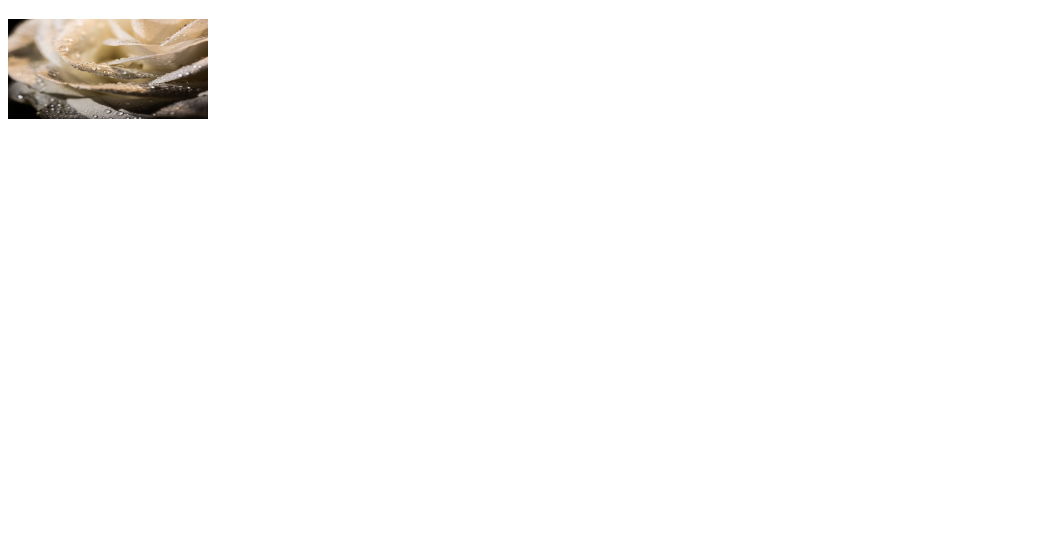
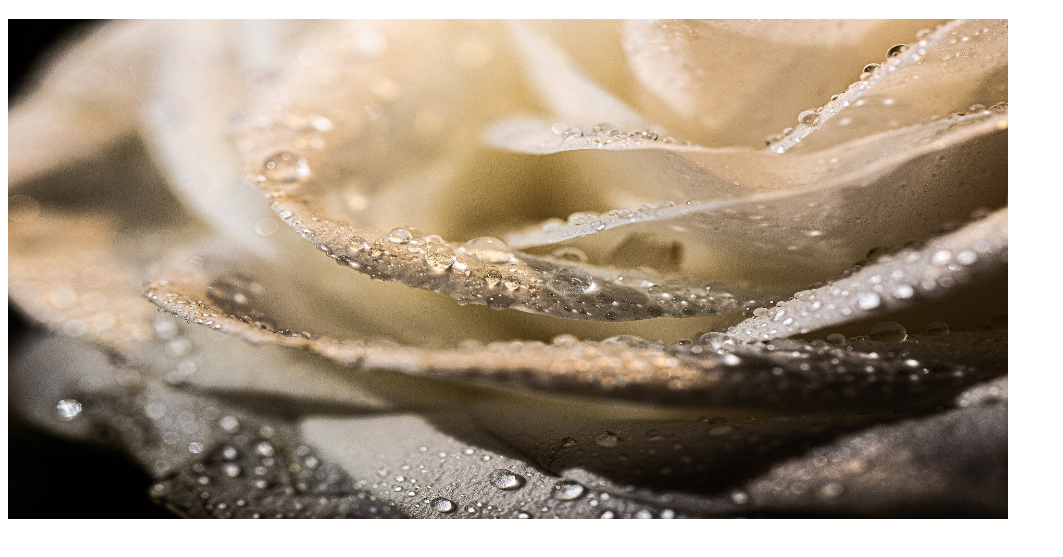
Before and after one commit to laurataisto/laurataisto.github.io, a plain HTML site: page index.html in a window 1280 px wide. Shown: the part 61-618 px from the top of the page, without its empty margins (0-1063 px from the left). Drawn offline with Linux system fonts and the light colour scheme.

Commit message:
Update index.html

```diff
--- a/index.html
+++ b/index.html
@@ -10,7 +10,7 @@
 
     <h1>This is not my first HTML page.</h1>
 
-    <img src="rose-6247730_1920.jpg" alt="Valkoinen ruusu" title"Ruusu" width="200" height="100"/>
+    <img src="rose-6247730_1920.jpg" alt="Valkoinen ruusu" title"Ruusu" width="1000" height="500"/>
 
     </body>
 </html>
```
